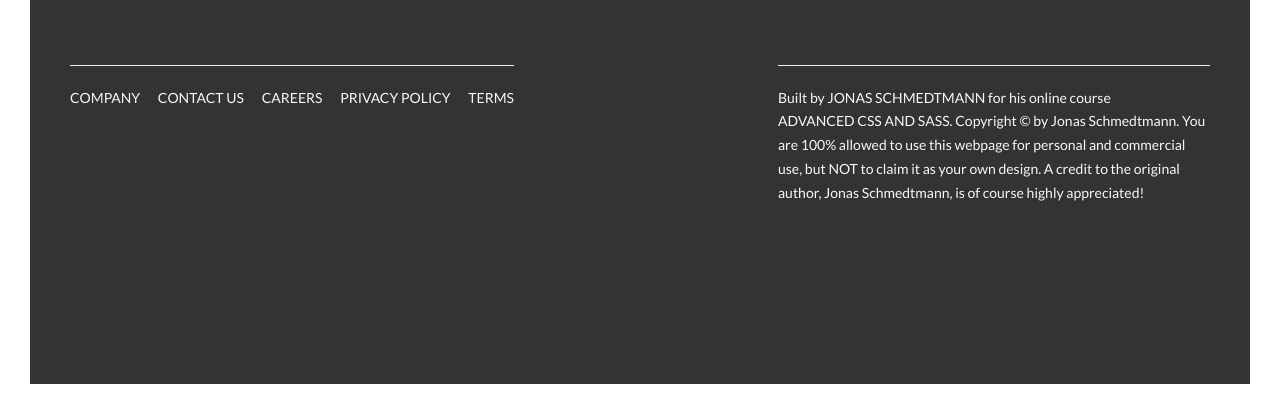
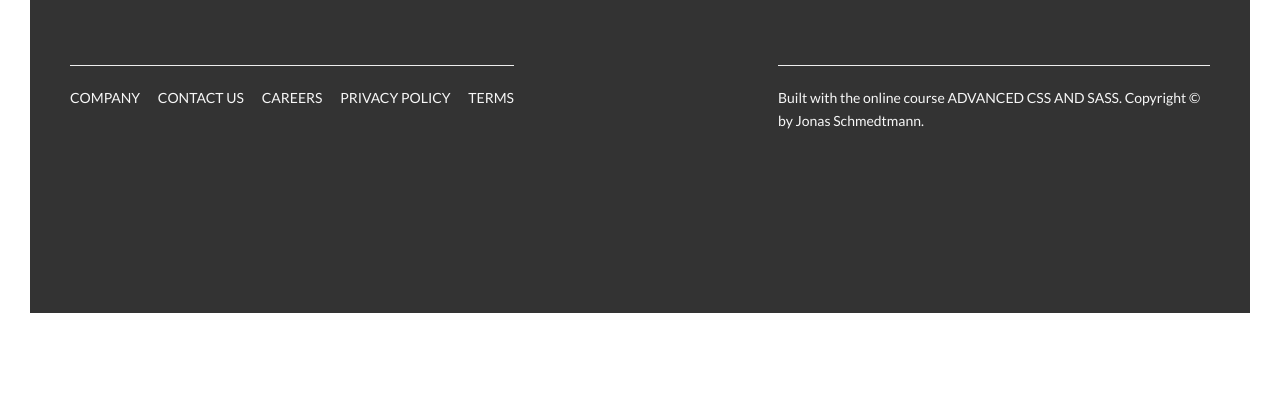
Before and after one commit to saschaki/natours, a website: page index.html in a window 1280 px wide. Shown: the part 5989-6403 px from the top of the page. After the commit the page ends 6332 px from the top, so only its background shows below. Drawn offline with Linux system fonts and the light colour scheme.

Commit message:
updating readme

```diff
--- a/index.html
+++ b/index.html
@@ -381,7 +381,7 @@
         </div>
         <div class="col-1-of-2">
           <p class="footer__copyright">
-            Built by <a href="#" class="footer__link">Jonas Schmedtmann</a> for his online course <a href="#" class="footer__link">Advanced CSS and Sass</a>. Copyright &copy; by Jonas Schmedtmann. You are 100% allowed to use this webpage for personal and commercial use, but NOT to claim it as your own design. A credit to the original author, Jonas Schmedtmann, is of course highly appreciated!
+            Built with the online course <a href="#" class="footer__link">Advanced CSS and Sass</a>. Copyright &copy; by Jonas Schmedtmann.
           </p>
         </div>
       </div>
```
Also changed, not shown: README.md.
